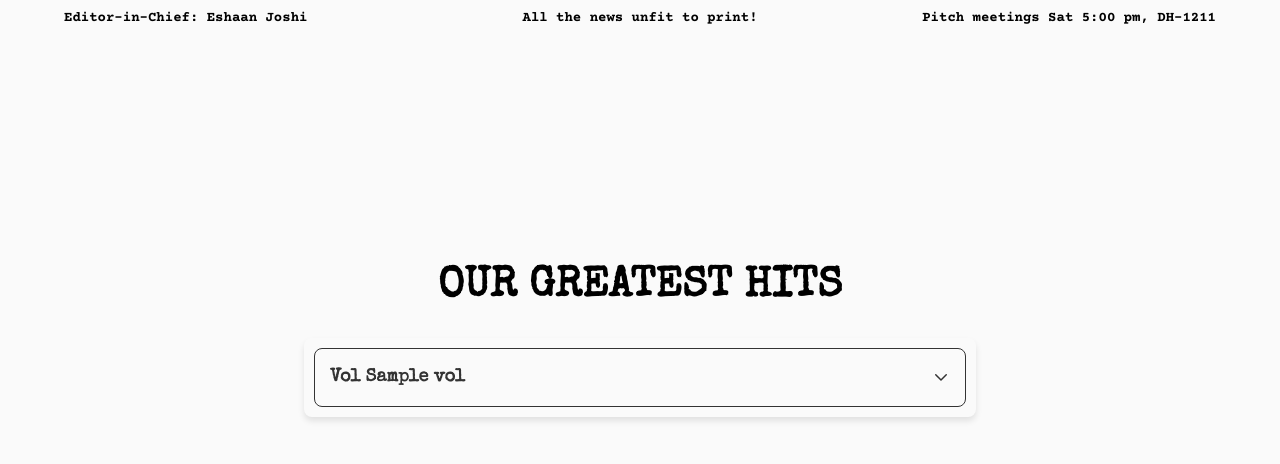
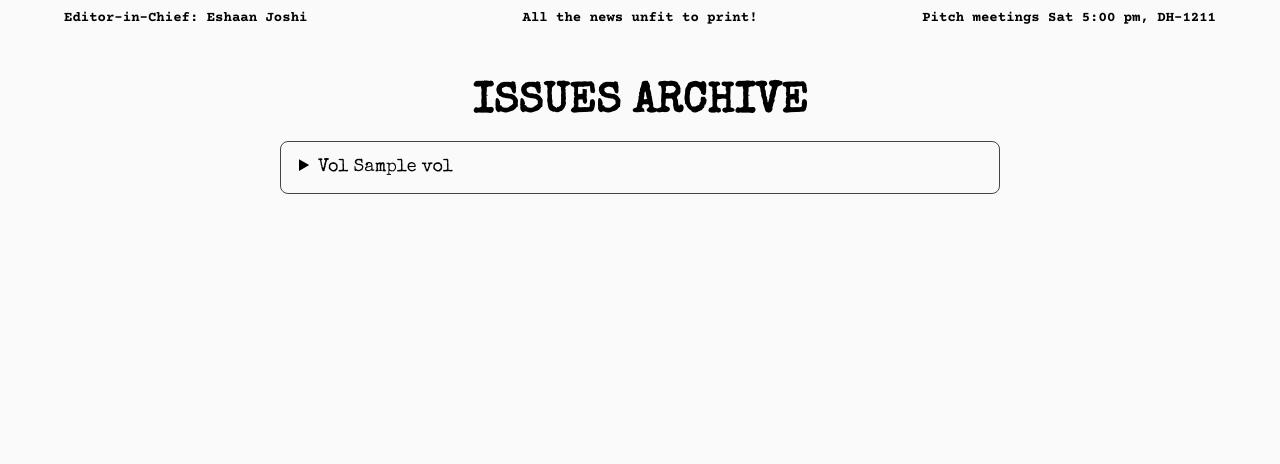
Before and after one commit to cmureadme/readme-website, a Django app: template magazine/templates/magazine/issue_list.html in a window 1280 px wide. Shown: the part 175-639 px from the top of the page. Run offline with Django 5.2, Linux system fonts and the light colour scheme; the template is opened without the code that fills it: most values are stand-ins (such as "Sample title", 1, 10 or a date in 2020).

Commit message:
Dramatically simplify issues list page

```diff
--- a/magazine/templates/magazine/issue_list.html
+++ b/magazine/templates/magazine/issue_list.html
@@ -1,4 +1,4 @@
-{% extends "base.html" %}
+{% extends "wrapper.html" %}
 
 {% load static %}
 
@@ -6,59 +6,34 @@
 
 {% block head-content %}<link rel="stylesheet" href="{% static 'styles/issue_list.css' %}">{% endblock head-content %}
 
-{% block cont %}
+{% block wrapper-cont %}
 <div class="cont issue-list">
-    <div class="author-header">
-        <h1>Our Greatest Hits</h1>
-    </div>
-    <ul class="author-list">
+    <h1>Issues Archive</h1>
+
+    <div>
         {% regroup issues by vol as vol_issues %}
-        {% for vol_issue in vol_issues %}
-        <li class="author-item2">
-            <div class="collapsible-btn" onclick="toggleVolume(this)">
-                Vol {{ vol_issue.grouper }}
-                <svg class="arrow arrow-down" xmlns="http://www.w3.org/2000/svg" fill="none" viewBox="0 0 24 24" stroke="currentColor">
-                    <path stroke-linecap="round" stroke-linejoin="round" stroke-width="2" d="M19 9l-7 7-7-7"/>
-                </svg>
-            </div>
-            <div class="collapsible-content">
-                {% for issue in vol_issue.list %}
-                <div class="author-item">
+        {% for vol_issue in vol_issues reversed %}
+        <details>
+            <summary>Vol {{ vol_issue.grouper }}</summary>
+
+            <div>
+                {% for issue in vol_issue.list reversed %}
+                <div class="issue-item">
                     <div class="issue-square">
-                        <div class="issue-text">
-                            Issue {{ issue.num }}<br>
-                            <a href="{{issue.archive.url}}">pdf</a>
-
+                        <div>
+                            <p>Issue {{ issue.num }}</p>
+                            <p><a href="{{issue.archive.url}}">pdf</a></p>
                         </div>
                     </div>
-                    <div class="author-info">
-                        <h4 class="author-name">
-                            <a href="{% url 'issue' issue.vol issue.num %}" style="font-family: 'Special Elite', cursive;">{{ issue.name }}</a>
-                        </h4>
+
+                    <div class="issue-info">
+                        <a href="{% url 'issue' issue.vol issue.num %}" style="font-family: 'Special Elite', cursive;">{{ issue.name }}</a>
                     </div>
                 </div>
                 {% endfor %}
             </div>
-        </li>
+        </details>
         {% endfor %}
-    </ul>
+    </div>
 </div>
-{% endblock cont %}
-
-{% block body-suffix %}
-<script>
-    function toggleVolume(button) {
-        var content = button.nextElementSibling;
-        var arrow = button.querySelector('.arrow');
-        if (content.style.display === "block") {
-            content.style.display = "none";
-            arrow.classList.remove('arrow-up');
-            arrow.classList.add('arrow-down');
-        } else {
-            content.style.display = "block";
-            arrow.classList.remove('arrow-down');
-            arrow.classList.add('arrow-up');
-        }
-    }
-</script>
-{% endblock body-suffix %}
+{% endblock wrapper-cont %}
--- a/static/styles/issue_list.css
+++ b/static/styles/issue_list.css
@@ -1,162 +1,57 @@
-.cont.issue-list {
-    display: flex;
-    flex-direction: column;
-    justify-content: center;
-    align-items: center;
-    width: 60%;
-    margin: auto;
+.cont.issue-list h1 {
+    margin-bottom: 12px;
 }
 
-@media only screen and (max-width: 600px) {
-    .cont.issue-list .author-container {
-        width: 100%;
-    }
+.cont.issue-list details {
+    border: 1px solid #444444;
+    padding: 0;
+    border-radius: 8px;
+    margin-bottom: 12px;
+    font-family: var(--display-font-stack);
+    font-size: 18px;
 }
 
-.cont.issue-list .author-item {
-    background-color: var(--background);
-    list-style: none;
-    text-align: center;
-    display: flex;
-    flex-direction: row;
-    gap: 2rem;
-    align-items: center;
-    justify-content: flex-start;
+.cont.issue-list summary {
+    cursor: pointer;
+    padding: 12px;
+    padding-left: 18px;
 }
 
-.cont.issue-list .author-square-header,
-.cont.issue-list .author-header {
-    background-color: var(--background);
-    border-radius: 8px;
-    list-style: none;
-    text-align: center;
-    display: flex;
-    align-items: center;
-    justify-content: center;
-    padding-top: 24px;
-    padding-bottom: 24px;
+.cont.issue-list details:open summary {
+    border-bottom: 1px solid #444444;
 }
 
-.cont.issue-list .author-item2 {
-    background-color: var(--background);
-    list-style: none;
-    text-align: center;
-    width: 100%;
-    padding: 10px;
+.cont.issue-list details > div {
+    padding: 12px;
 }
 
-.cont.issue-list .collapsible-btn {
-    background-color: var(--background-dark);
-    color: #333;
-    padding: 15px;
-    text-align: center;
-    cursor: pointer;
-    border-color: var(--secondary-dark);
-    border-style: solid;
-    border-width: 1px;
-    border-radius: 8px;
-    font-size: 18px;
-    font-weight: bold;
-    font-family: 'Special Elite', cursive;
-    width: 100%;
+.cont.issue-list .issue-item {
     display: flex;
-    justify-content: space-between;
-    align-items: center;
 }
 
-.cont.issue-list .collapsible-btn:hover {
-    background-color: #aaa;
-}
-
-.cont.issue-list .collapsible-content {
-    display: none;
-    overflow: hidden;
-    transition: max-height 0.2s ease-out;
-    border-radius: 0 0 8px 8px;
-    font-family: 'Special Elite', cursive;
-}
-
-.cont.issue-list .author-item .collapsible-content {
-    margin-top: 10px;
+.cont.issue-list .issue-item:not(:last-child) {
+    margin-bottom: 12px;
 }
 
 .cont.issue-list .issue-square {
     width: 100px;
     height: 100px;
-    background-color: var(--background-dark);
-    border-color: var(--secondary-dark);
-    border-style: solid;
-    border-width: 1px;
+    border: 1px solid #444444;
     display: flex;
     align-items: center;
     justify-content: center;
     text-align: center;
-    margin-bottom: 10px;
-    margin-top: 10px;
     flex-shrink: 0;
 }
 
-.cont.issue-list .issue-text {
-    font-size: 16px;
-    font-weight: bold;
-    line-height: 1.2;
+.cont.issue-list .issue-info {
+    flex-grow: 1;
+    display: flex;
+    justify-content: center;
+    align-items: center;
+    text-align: center;
+    font-weight: 700;
+    font-size: 20px;
+    text-decoration: underline;
+    text-wrap: balance;
 }
-
-.cont.issue-list .author-info {
-    display: flex;
-    flex-direction: column;
-    text-align: center;
-}
-
-.cont.issue-list .author-name {
-    font-size: 20px;
-    font-weight: 700;
-    margin: 0 0 5px;
-}
-
-.cont.issue-list .author-name a {
-    text-decoration: none;
-    color: #333;
-}
-
-.cont.issue-list .author-name a:hover {
-    text-decoration: underline;
-}
-
-.cont.issue-list .author-bio {
-    font-size: 16px;
-    color: #555;
-    margin: 0;
-}
-
-.cont.issue-list .author-list {
-    display: flex;
-    flex-direction: column;
-    align-items: center;
-    width: 100%;
-    box-sizing: border-box;
-    background-color: var(--background);
-    border-radius: 8px;
-    box-shadow: 0 4px 6px rgba(0, 0, 0, 0.1);
-    padding: 0;
-}
-
-.cont.issue-list .arrow {
-    margin-left: auto;
-    color: var(--secondary-dark);
-    width: 18px;
-    height: 18px;
-    transition: transform 0.2s;
-}
-
-.cont.issue-list .arrow-down {
-    transform: rotate(0deg);
-}
-
-.cont.issue-list .arrow-up {
-    transform: rotate(180deg);
-}
-
-.cont.issue-list .a {
-    font-family: 'Special Elite', cursive;
-}
```
